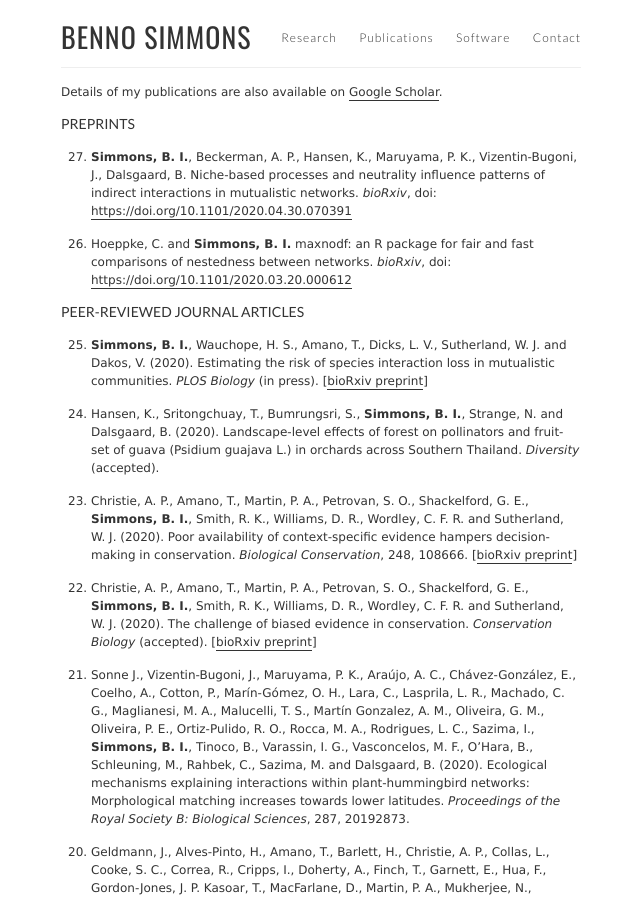
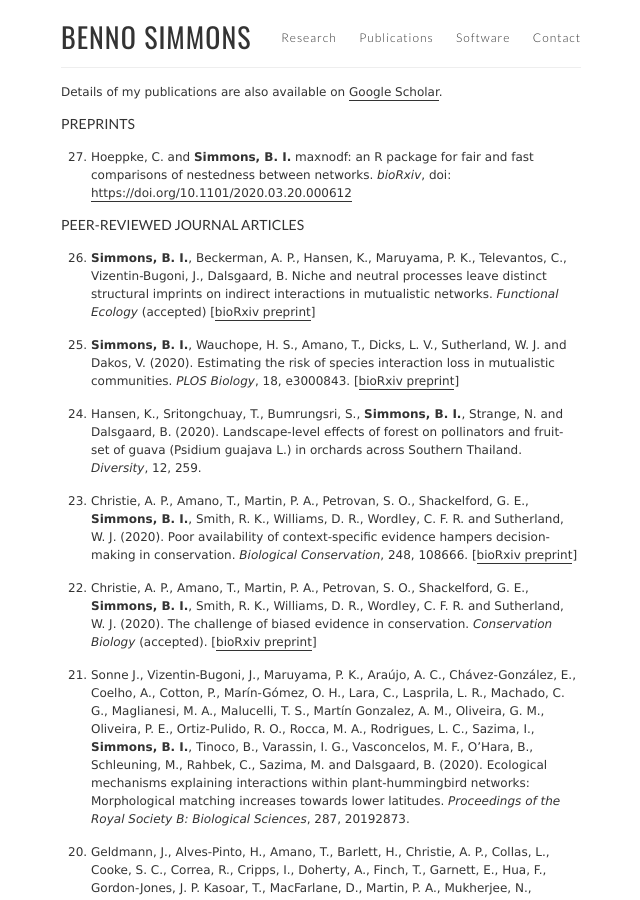
Before and after one commit to SimmonsBI/SimmonsBI.github.io, a Jekyll site: the page built from publications.md, in a window 1280 px wide and 900 px high. Shown: the whole window, without its empty margins (319-959 px from the left). Built offline with Jekyll 4.4.1, drawn with Linux system fonts in a browser that asks for light colours.

Commit message:
Update publications.md

```diff
--- a/publications.md
+++ b/publications.md
@@ -11,18 +11,18 @@ Details of my publications are also available on [Google Scholar](https://schola
 {: reversed="reversed"}
 {:start="27"}
 
-26. **Simmons, B. I.**, Beckerman, A. P., Hansen, K., Maruyama, P. K., Vizentin-Bugoni, J., Dalsgaard, B. Niche-based processes and neutrality influence patterns of indirect interactions in mutualistic networks. _bioRxiv_, doi: [https://doi.org/10.1101/2020.04.30.070391](https://doi.org/10.1101/2020.04.30.070391)
-
-25. Hoeppke, C. and **Simmons, B. I.** maxnodf: an R package for fair and fast comparisons of nestedness between networks. _bioRxiv_, doi: [https://doi.org/10.1101/2020.03.20.000612](https://doi.org/10.1101/2020.03.20.000612)
+27. Hoeppke, C. and **Simmons, B. I.** maxnodf: an R package for fair and fast comparisons of nestedness between networks. _bioRxiv_, doi: [https://doi.org/10.1101/2020.03.20.000612](https://doi.org/10.1101/2020.03.20.000612)
 
 
 ### PEER-REVIEWED JOURNAL ARTICLES
 
 {: reversed="reversed"}
 
-25. **Simmons, B. I.**, Wauchope, H. S., Amano, T., Dicks, L. V., Sutherland, W. J. and Dakos, V. (2020). Estimating the risk of species interaction loss in mutualistic communities. _PLOS Biology_ (in press). [[bioRxiv preprint](https://doi.org/10.1101/604868)]
+26. **Simmons, B. I.**, Beckerman, A. P., Hansen, K., Maruyama, P. K., Televantos, C., Vizentin-Bugoni, J., Dalsgaard, B. Niche and neutral processes leave distinct structural imprints on indirect interactions in mutualistic networks. _Functional Ecology_ (accepted) [[bioRxiv preprint](https://doi.org/10.1101/2020.04.30.070391)]
 
-24. Hansen, K., Sritongchuay, T., Bumrungsri, S., **Simmons, B. I.**, Strange, N. and Dalsgaard, B. (2020). Landscape-level effects of forest on pollinators and fruit-set of guava (Psidium guajava L.) in orchards across Southern Thailand. _Diversity_ (accepted).
+25. **Simmons, B. I.**, Wauchope, H. S., Amano, T., Dicks, L. V., Sutherland, W. J. and Dakos, V. (2020). Estimating the risk of species interaction loss in mutualistic communities. _PLOS Biology_, 18, e3000843. [[bioRxiv preprint](https://doi.org/10.1101/604868)]
+
+24. Hansen, K., Sritongchuay, T., Bumrungsri, S., **Simmons, B. I.**, Strange, N. and Dalsgaard, B. (2020). Landscape-level effects of forest on pollinators and fruit-set of guava (Psidium guajava L.) in orchards across Southern Thailand. _Diversity_, 12, 259.
 
 23. Christie, A. P., Amano, T., Martin, P. A., Petrovan, S. O., Shackelford, G. E., **Simmons, B. I.**, Smith, R. K., Williams, D. R., Wordley, C. F. R. and Sutherland, W. J. (2020). Poor availability of context-specific evidence hampers decision-making in conservation. _Biological Conservation_, 248, 108666. [[bioRxiv preprint](https://doi.org/10.1101/2020.02.13.946954)]
 
```
